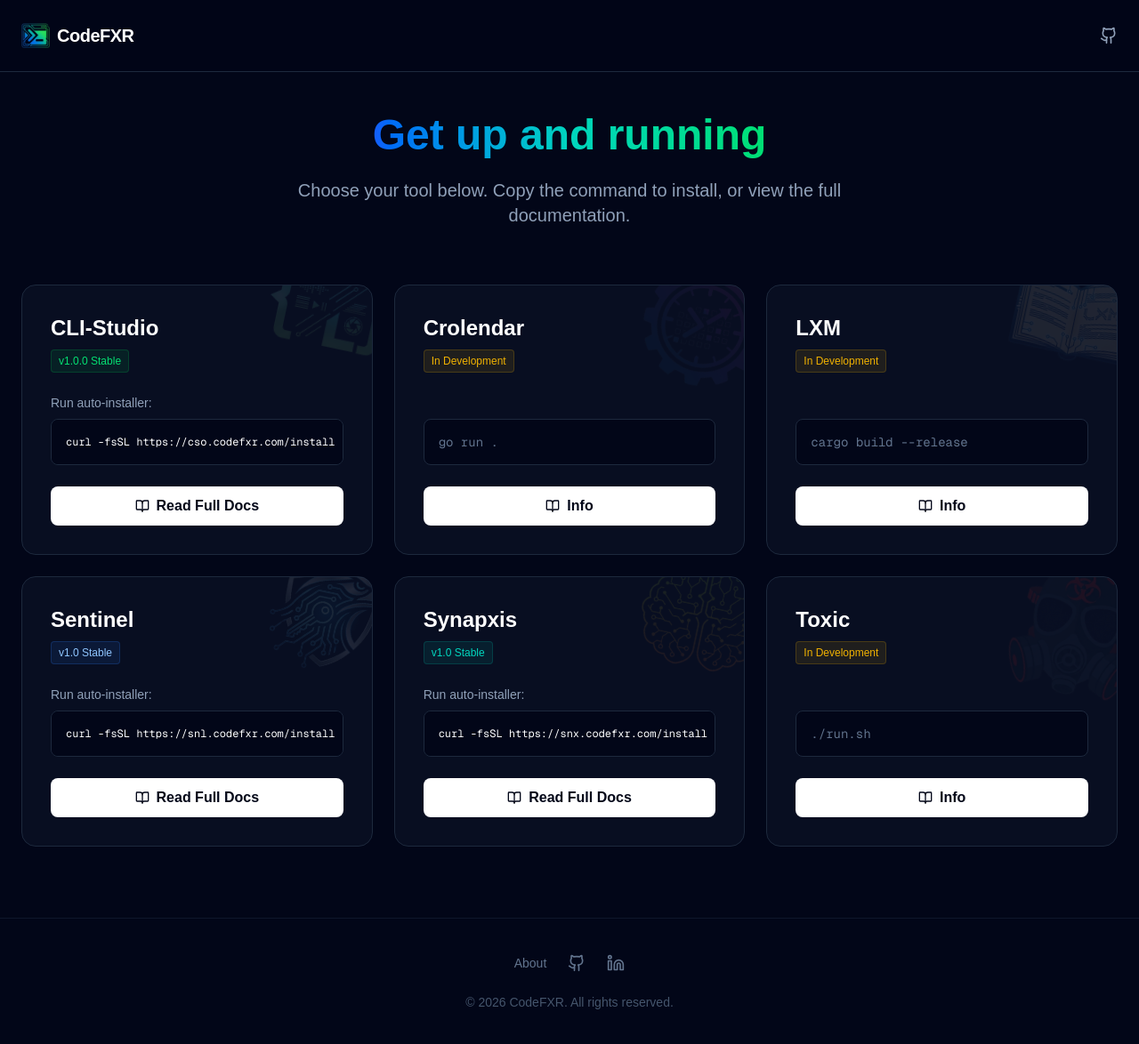
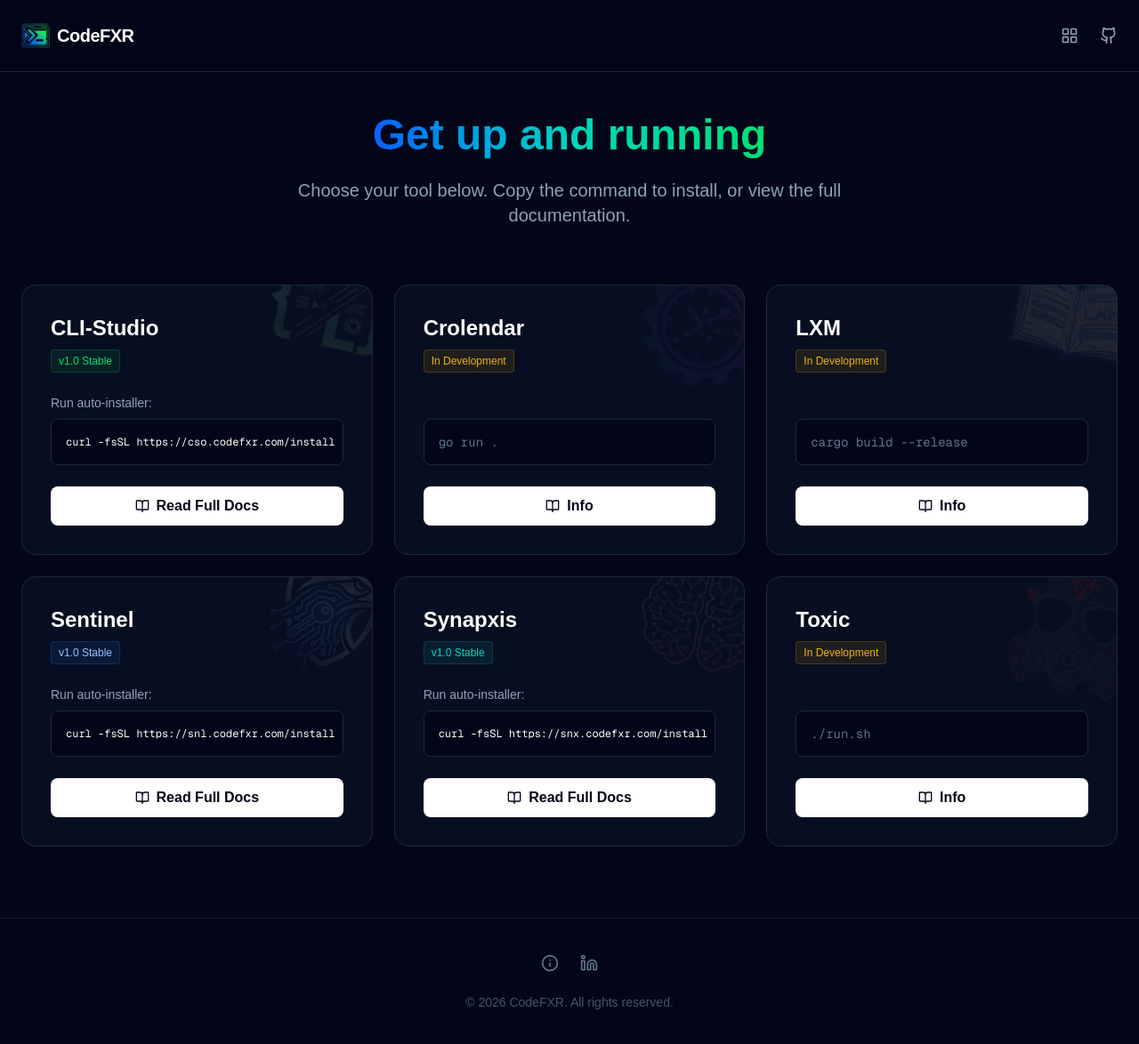
Before and after one commit to CodeFXR/codefxr.github.io, a Next.js app: page /get-started in a window 1280 px wide. Shown: the top 1174 px of the page at 89% size. Built offline with nearby package versions, Linux system fonts and the light colour scheme.

Commit message:
Updated full page

```diff
--- a/app/about/page.tsx
+++ b/app/about/page.tsx
@@ -1,6 +1,6 @@
 import Image from "next/image";
 import Link from "next/link";
-import { Github, Linkedin } from "lucide-react";
+import { Github, LayoutGrid, Info, Linkedin } from "lucide-react";
 
 export default function AboutPage() {
   return (
@@ -17,6 +17,13 @@ export default function AboutPage() {
           </Link>
 
           <div className="flex items-center gap-4 md:gap-6 text-slate-400">
+            <Link
+              href="/#products"
+              className="hover:text-green-400 transition-colors"
+              aria-label="Applications"
+            >
+              <LayoutGrid className="w-5 h-5" />
+            </Link>
             <Link
               href="https://github.com/CodeFXR/codefxr.github.io"
               target="_blank"
@@ -65,9 +72,8 @@ export default function AboutPage() {
       {/* --- Footer --- */}
       <footer className="py-10 border-t border-slate-900 bg-slate-950 flex flex-col items-center justify-center gap-6 mt-auto">
         <div className="flex items-center gap-6 text-slate-500">
-          <Link href="/about" className="text-white transition-colors text-sm font-bold">About</Link>
-          <Link href="https://github.com/CodeFXR/codefxr.github.io" target="_blank" rel="noopener noreferrer" className="hover:text-white transition-colors" aria-label="GitHub">
-            <Github className="w-5 h-5" />
+          <Link href="/about" aria-label="About CodeFXR" className="text-white transition-colors">
+            <Info className="w-5 h-5" />
           </Link>
           <Link href="https://www.linkedin.com/company/codefxr/" target="_blank" rel="noopener noreferrer" className="hover:text-blue-500 transition-colors" aria-label="LinkedIn">
             <Linkedin className="w-5 h-5" />
--- a/app/docs/layout.tsx
+++ b/app/docs/layout.tsx
@@ -4,11 +4,11 @@ import Link from "next/link";
 import Image from "next/image";
 import { usePathname } from "next/navigation";
 import { useState, useEffect } from "react";
-import { ChevronDown, Github, Linkedin } from "lucide-react";
+import { ChevronDown, Github, LayoutGrid, Info, Linkedin } from "lucide-react";
 
 export default function DocsLayout({ children }: { children: React.ReactNode }) {
   const pathname = usePathname();
-  const [openSections, setOpenSections] = useState<Record<string, boolean>>({});
+  const[openSections, setOpenSections] = useState<Record<string, boolean>>({});
 
   useEffect(() => {
     const apps =['cli-studio', 'crolendar', 'lxm', 'sentinel', 'synapxis', 'toxic'];
@@ -36,13 +36,10 @@ export default function DocsLayout({ children }: { children: React.ReactNode })
           </Link>
 
           <div className="flex items-center gap-4 md:gap-6 text-slate-400">
-            <Link
-              href="https://github.com/CodeFXR/codefxr.github.io"
-              target="_blank"
-              rel="noopener noreferrer"
-              className="hover:text-white transition-colors"
-              aria-label="GitHub Repository"
-            >
+            <Link href="/#products" className="hover:text-green-400 transition-colors" aria-label="Applications">
+              <LayoutGrid className="w-5 h-5" />
+            </Link>
+            <Link href="https://github.com/CodeFXR/codefxr.github.io" target="_blank" rel="noopener noreferrer" className="hover:text-white transition-colors" aria-label="GitHub Repository">
               <Github className="w-5 h-5" />
             </Link>
           </div>
@@ -167,8 +164,10 @@ export default function DocsLayout({ children }: { children: React.ReactNode })
 
           {/* SIDEBAR FOOTER LINKS */}
           <div className="mt-auto pt-8 border-t border-slate-800 flex gap-4 text-slate-500">
-            <Link href="/about" className="hover:text-white transition-colors text-sm font-medium">About</Link>
-            <Link href="https://www.linkedin.com/company/codefxr/" target="_blank" rel="noopener noreferrer" className="hover:text-blue-400 transition-colors" aria-label="LinkedIn">
+            <Link href="/about" aria-label="About CodeFXR" className="hover:text-white transition-colors">
+              <Info className="w-5 h-5" />
+            </Link>
+            <Link href="https://www.linkedin.com/company/codefxr/" target="_blank" rel="noopener noreferrer" className="hover:text-blue-500 transition-colors" aria-label="LinkedIn">
               <Linkedin className="w-5 h-5" />
             </Link>
           </div>
--- a/app/docs/page.tsx
+++ b/app/docs/page.tsx
@@ -9,7 +9,7 @@ export default function DocsHome() {
         Browse detailed guides, API references, and configuration manuals for the CodeFXR ecosystem.
       </p>
 
-      {/* App List Grid (Restored Old Hub Style) */}
+      {/* App List Grid */}
       <div className="mb-12">
         <h2 className="text-xl font-bold text-white mb-6 flex items-center gap-2 pb-2 border-b border-slate-800">
             <Book className="w-5 h-5 text-blue-400" /> Applications
@@ -20,7 +20,7 @@ export default function DocsHome() {
 
             {/* 1. CLI-Studio */}
             <Link href="/docs/cli-studio" className="block p-6 bg-slate-900/30 border border-slate-800 rounded-xl hover:bg-slate-900 hover:border-green-500/50 hover:shadow-[0_0_20px_-5px_rgba(34,197,94,0.15)] transition-all group hover:-translate-y-1">
-                <span className="inline-block px-2 py-1 rounded bg-green-500/10 text-green-400 text-[10px] uppercase font-bold border border-green-500/20 mb-3">v1.0.0 Stable</span>
+                <span className="inline-block px-2 py-1 rounded bg-green-500/10 text-green-400 text-[10px] uppercase font-bold border border-green-500/20 mb-3">v1.0 Stable</span>
                 <h3 className="text-lg font-bold text-slate-200 group-hover:text-green-400 transition-colors mb-2">CLI-Studio</h3>
                 <p className="text-sm text-slate-500">Media manipulation</p>
             </Link>
--- a/app/get-started/page.tsx
+++ b/app/get-started/page.tsx
@@ -1,12 +1,11 @@
 import Link from "next/link";
 import Image from "next/image";
-import { BookOpen, Github, Linkedin } from "lucide-react";
+import { BookOpen, Github, LayoutGrid, Info, Linkedin } from "lucide-react";
 
 export default function GetStarted() {
   return (
     <main className="min-h-screen bg-slate-950 text-white selection:bg-green-500 selection:text-slate-900 overflow-x-hidden flex flex-col">
 
-      {/* --- Navigation --- */}
       <nav className="fixed top-0 z-50 w-full border-b border-slate-800 bg-slate-950/60 backdrop-blur-md">
         <div className="flex items-center justify-between px-6 py-6 max-w-7xl mx-auto">
           <Link href="/" className="flex items-center gap-2 group">
@@ -16,22 +15,17 @@ export default function GetStarted() {
             <span className="text-xl font-bold tracking-tight group-hover:text-slate-200 transition-colors">CodeFXR</span>
           </Link>
 
-          {/* Right Side Links (No Applications Icon) */}
           <div className="flex items-center gap-4 md:gap-6 text-slate-400">
-            <Link
-              href="https://github.com/CodeFXR/codefxr.github.io"
-              target="_blank"
-              rel="noopener noreferrer"
-              className="hover:text-white transition-colors"
-              aria-label="GitHub Repository"
-            >
+            <Link href="/#products" className="hover:text-green-400 transition-colors" aria-label="Applications">
+              <LayoutGrid className="w-5 h-5" />
+            </Link>
+            <Link href="https://github.com/CodeFXR/codefxr.github.io" target="_blank" rel="noopener noreferrer" className="hover:text-white transition-colors" aria-label="GitHub Repository">
               <Github className="w-5 h-5" />
             </Link>
           </div>
         </div>
       </nav>
 
-      {/* --- Main Content --- */}
       <div className="max-w-7xl mx-auto pt-32 px-6 pb-20 flex-1 w-full">
 
         <div className="text-center mb-16">
@@ -51,7 +45,7 @@ export default function GetStarted() {
             <div className="relative z-10 flex flex-col h-full w-full">
               <div>
                 <h2 className="text-2xl font-bold text-white mb-2">CLI-Studio</h2>
-                <span className="inline-block px-2 py-1 rounded bg-green-500/10 text-green-400 text-xs border border-green-500/20 mb-6">v1.0.0 Stable</span>
+                <span className="inline-block px-2 py-1 rounded bg-green-500/10 text-green-400 text-xs border border-green-500/20 mb-6">v1.0 Stable</span>
               </div>
               <div className="flex-1"></div>
               <div className="mt-auto">
@@ -199,9 +193,8 @@ export default function GetStarted() {
       {/* --- Footer --- */}
       <footer className="py-10 border-t border-slate-900 bg-slate-950 flex flex-col items-center justify-center gap-6 mt-auto">
         <div className="flex items-center gap-6 text-slate-500">
-          <Link href="/about" className="hover:text-white transition-colors text-sm font-medium">About</Link>
-          <Link href="https://github.com/CodeFXR/codefxr.github.io" target="_blank" rel="noopener noreferrer" className="hover:text-white transition-colors" aria-label="GitHub">
-            <Github className="w-5 h-5" />
+          <Link href="/about" aria-label="About CodeFXR" className="hover:text-white transition-colors">
+            <Info className="w-5 h-5" />
           </Link>
           <Link href="https://www.linkedin.com/company/codefxr/" target="_blank" rel="noopener noreferrer" className="hover:text-blue-500 transition-colors" aria-label="LinkedIn">
             <Linkedin className="w-5 h-5" />
--- a/app/page.tsx
+++ b/app/page.tsx
@@ -1,6 +1,6 @@
 import Image from "next/image";
 import Link from "next/link";
-import { ArrowRight, Github, LayoutGrid, Linkedin } from "lucide-react";
+import { Github, LayoutGrid, Info, Linkedin } from "lucide-react";
 
 export default function Home() {
   return (
@@ -18,7 +18,6 @@ export default function Home() {
             </Link>
           </div>
 
-          {/* Right Side Links (Applications Logo ONLY on this page) */}
           <div className="flex items-center gap-4 md:gap-6 text-slate-400">
             <Link
               href="#products"
@@ -87,11 +86,10 @@ export default function Home() {
       </section>
 
       {/* --- Footer --- */}
-      <footer className="py-10 border-t border-slate-900 bg-slate-950 flex flex-col items-center justify-center gap-6">
+      <footer className="py-10 border-t border-slate-900 bg-slate-950 flex flex-col items-center justify-center gap-6 mt-auto">
         <div className="flex items-center gap-6 text-slate-500">
-          <Link href="/about" className="hover:text-white transition-colors text-sm font-medium">About</Link>
-          <Link href="https://github.com/CodeFXR/codefxr.github.io" target="_blank" rel="noopener noreferrer" className="hover:text-white transition-colors" aria-label="GitHub">
-            <Github className="w-5 h-5" />
+          <Link href="/about" className="hover:text-white transition-colors" aria-label="About CodeFXR">
+            <Info className="w-5 h-5" />
           </Link>
           <Link href="https://www.linkedin.com/company/codefxr/" target="_blank" rel="noopener noreferrer" className="hover:text-blue-500 transition-colors" aria-label="LinkedIn">
             <Linkedin className="w-5 h-5" />
@@ -124,7 +122,6 @@ function ProductCard({ icon, title, description, color, href }: any) {
         </div>
         <h3 className="text-xl font-bold mb-2 flex items-center gap-2">
           {title}
-          <ArrowRight className="w-4 h-4 opacity-0 group-hover:opacity-100 group-hover:translate-x-1 transition-all" />
         </h3>
         <p className="text-slate-400 leading-relaxed text-sm">
           {description}
```
